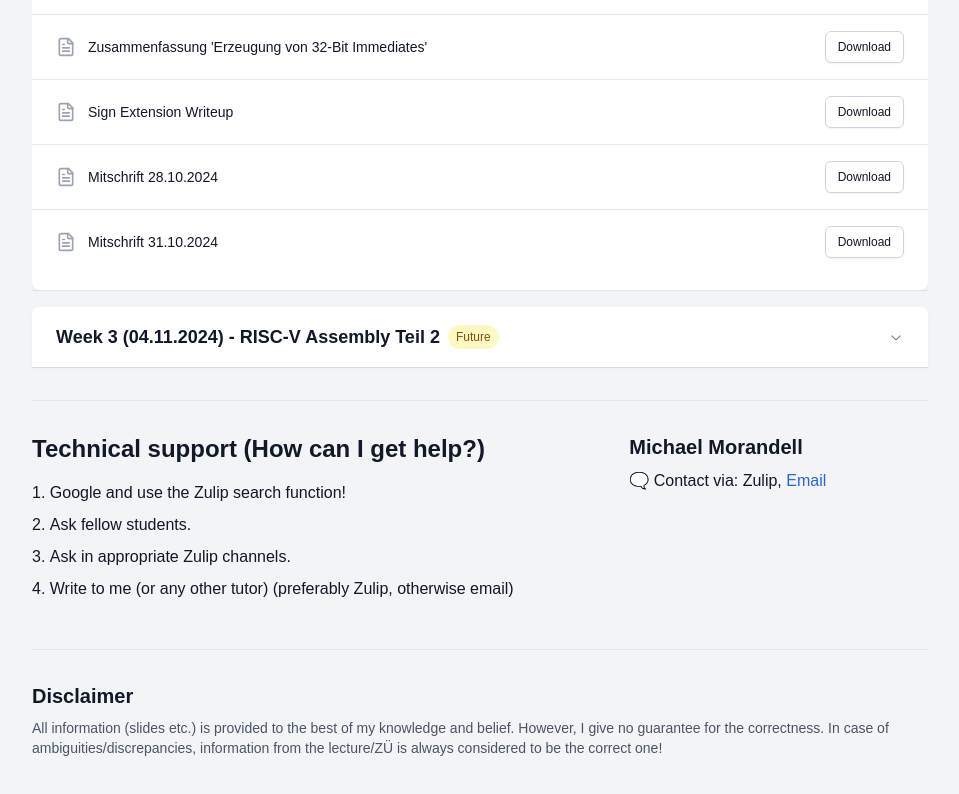
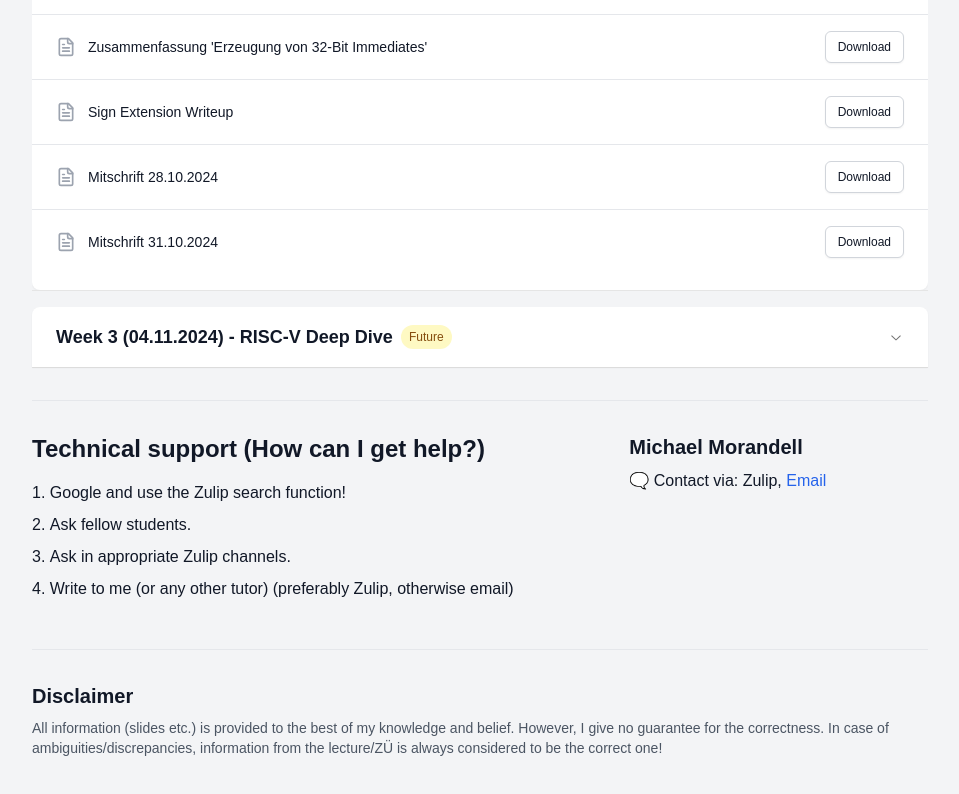
Before and after one commit to mormic04/era_tutorium_website, a Next.js app: page / in a window 1280 px wide. Shown: the part 741-1535 px from the top of the page, without its empty margins (160-1119 px from the left). Built offline with nearby package versions, Linux system fonts and the light colour scheme.

Commit message:
added w03

```diff
--- a/src/components/LectureMaterials.tsx
+++ b/src/components/LectureMaterials.tsx
@@ -49,9 +49,13 @@ const lectureWeeks = [
   {
     week: 3,
     date: "04.11.2024",
-    topic: "RISC-V Assembly Teil 2",
+    topic: "RISC-V Deep Dive",
     materials: [
       { name: "Übungsblatt (leer)", url: "https://www.moodle.tum.de/mod/resource/view.php?id=3212486"},
+      { name: "Tutorslides", url: materialBasePath + "w03/era_tutorslides_w03.pdf"},
+      { name: "[Template] Aufage 1c: swap64", url: materialBasePath + "w03/swap64_template.s"},
+      { name: "[Template] Aufgabe 2b: to_pascal", url: materialBasePath + "w03/to_pascal_template.s"},
+      { name: "[Template] Aufgabe 2b Bonus: to_c_string", url: materialBasePath + "w03/to_c_string_template.s"}
     ],
   },
 ]
```
